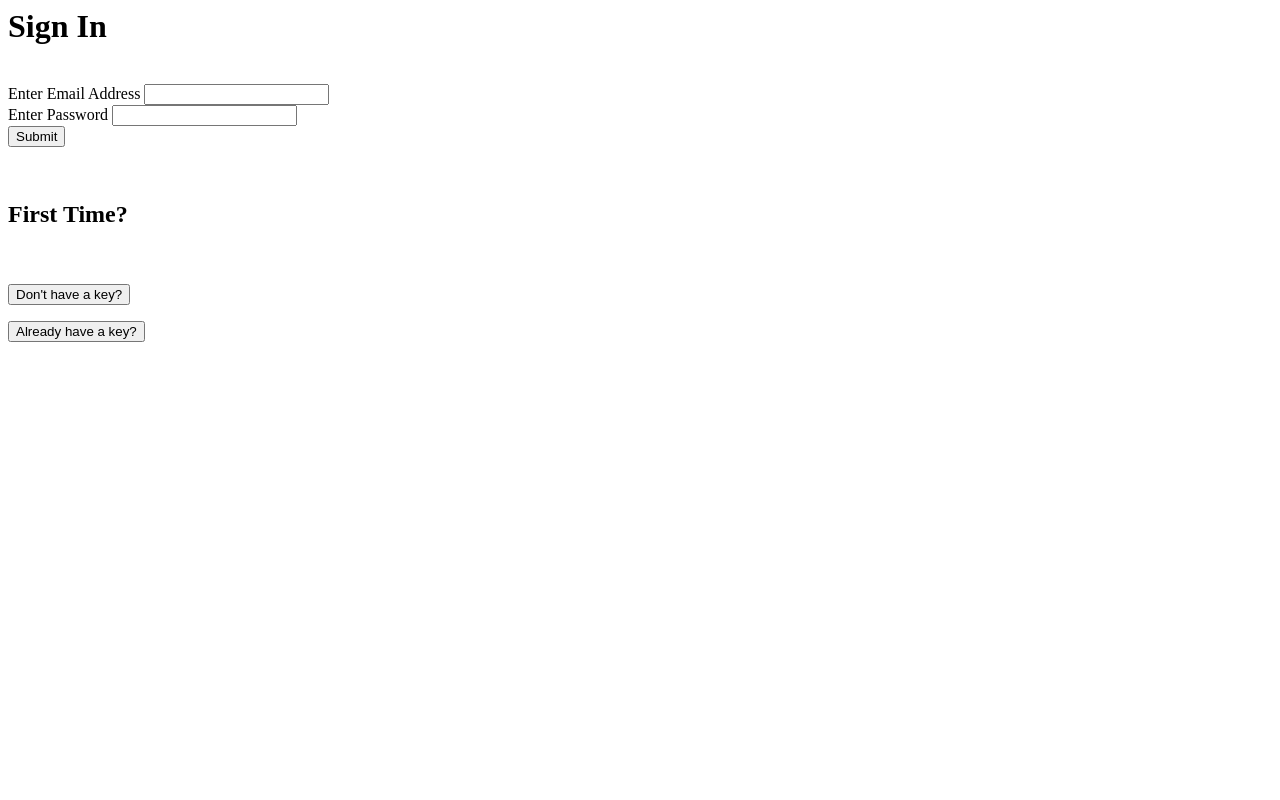
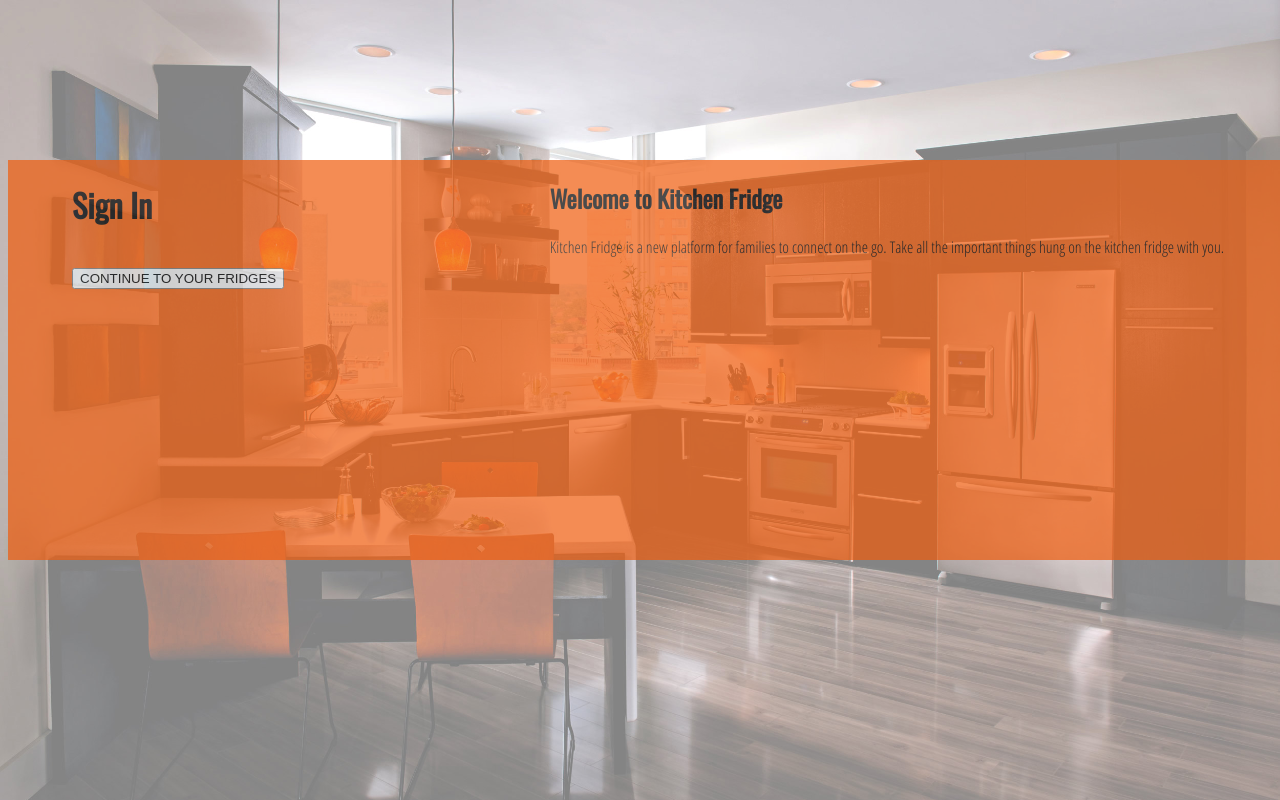
Before and after one commit to Geronimo213/KitchenFridge, a Python web app: template templates/index.html in a window 1280 px wide. Run offline with Jinja, Linux system fonts and the light colour scheme; the template is opened without the code that fills it, so the values that code supplies are empty.

Commit message:
started some css

```diff
--- a/javascript/matchpass.js
+++ b/javascript/matchpass.js
@@ -1,5 +1,3 @@
-<script type="text/javascript">
-
 function checkForm(form)
 {
   if(form.password.value != form.cpassword.value){
@@ -7,5 +5,3 @@ function checkForm(form)
     return false;
   }
 }
-
-</script>
--- a/styles/style.css
+++ b/styles/style.css
@@ -0,0 +1,47 @@
+#welcomepage {
+  background-image: url(/styles/betterkitchen.jpg);
+  background-repeat: no-repeat center center fixed;
+  background-size: cover;
+}
+
+#big{
+  width: 100%;
+  position: absolute;
+  top: 20%;
+  bottom: 30%;
+  background-color: #F05C0C;
+  opacity: 0.7;
+}
+
+#left{
+  position: absolute;
+  left: 5%;
+}
+
+#right{
+  position: absolute;
+  right: 5%;
+}
+
+#post_body{
+  font-family: 'Open Sans Condensed', sans-serif;
+}
+
+#fridge{
+  background-image: url(/styles/fridge.jpeg);
+  background-repeat: no-repeat;
+  background-size: cover;
+}
+
+p{
+  font-family: 'Open Sans Condensed', sans-serif;
+  font-size: 16px;
+}
+
+h2{
+  font-family: 'Oswald', sans-serif;
+}
+
+h1{
+  font-family: 'Oswald', sans-serif;
+}
--- a/templates/FamilyID.html
+++ b/templates/FamilyID.html
@@ -11,12 +11,10 @@
     <br>
     <br>
     <!-- below are two different forms. The first redirects to login. Second redirects to New User -->
-    <form action="TBD" method="get">
+    <form action="/ThankYou" method="get">
       <input type="submit" value="Existing User">
     </form>
-    <form action="/newUser" method="get">
-      <input type="submit" value="New User">
-    </form>
+
 
   </body>
 </html>
--- a/templates/fridgeHome.html
+++ b/templates/fridgeHome.html
@@ -2,5 +2,8 @@
   <body>
     <h1> Home </h1>
     <h2> User's Fridges Go Here </h2>
+    <form method="get" action="/Fridge">
+      <input type="submit" value="To the Fridge">
+    </form>
   </body>
 <html>
--- a/templates/fridgePage.html
+++ b/templates/fridgePage.html
@@ -1,6 +1,8 @@
-<html>
+<html id="fridge">
   <head>
       <title>KitchenFridge</title>
+      <link rel="stylesheet" type="text/css" href="/styles/style.css">
+      <link href='http://fonts.googleapis.com/css?family=Oswald|Open+Sans+Condensed:300' rel='stylesheet' type='text/css'>
   </head>
   <body>
     <div id="post_body" style="position: absolute; width: 70%; left: 15%; text-align: center;">
--- a/templates/index.html
+++ b/templates/index.html
@@ -1,26 +1,26 @@
-<html>
+<html id="welcomepage">
   <head>
     <title>KitchenFridge - Home</title>
+    <link rel="stylesheet" type="text/css" href="/styles/style.css">
+    <link href='http://fonts.googleapis.com/css?family=Oswald|Open+Sans+Condensed:300' rel='stylesheet' type='text/css'>
   </head>
   <body>
-    <h1>Sign In</h1>
-    <br>
-    <form method "post" action="/fridgeHome">
-      Enter Email Address <input type = "text" name= "Username"> <br>
-      Enter Password <input type = "password" name= "Password"> <br>
-      <input type = "submit">
-    </form>
-    <br>
-    <h2>First Time?</h2>
-    <br>
-    <br>
-
-    <form method="get" action="/newFridge">
-      <input type="submit" value="Don't have a key?">
-    </form>
-
-    <form method="get" action="/newUser">
-      <input type="submit" value="Already have a key?">
-    </form>
+    <div id="big">
+      <div id="left">
+        <h1>Sign In</h1>
+        <br>
+        <form method="get" action="/Login">
+          <input type = "submit" value="CONTINUE TO YOUR FRIDGES">
+        </form>
+        <br>
+      </div>
+      <div id="right">
+        <h2>Welcome to Kitchen Fridge</h2>
+        <p>
+          Kitchen Fridge is a new platform for families to connect on the go.
+          Take all the important things hung on the kitchen fridge with you.
+        </p>
+      </div>
+    </div>
   </body>
 </html>
--- a/templates/newFridge.html
+++ b/templates/newFridge.html
@@ -4,7 +4,7 @@
   </head>
   <body>
     <form action="FamilyID" method="post">
-      Fridge Name: <input type="text" name="fridge_name">
+      Fridge Name: <input type="text" name="fridge_name" required="on">
       <br>
       <br>
       <input type="submit" value="Create Fridge">
--- a/templates/newUser.html
+++ b/templates/newUser.html
@@ -4,7 +4,7 @@
   </head>
   <body>
       <!-- This form accepts the username and password and posts the information to the MainHandler. We could use a login handler later if we wanted to. -->
-      <script src="javascript/matchpass.js"></script>
+      <script src="/javascript/matchpass.js"></script>
       <form method="post" action="PersonID" onsubmit="return checkForm(this);">
         Email Address: <input type="email" name="email" required="on">
         <br>
--- a/templates/thankyou.html
+++ b/templates/thankyou.html
@@ -1,4 +1,3 @@
-
 <html>
   <head>
     <title>KitchenFridge - Thank You</title>
@@ -8,7 +7,7 @@
     <br>
     <br>
     <!-- this form will redirect to the login page. Which is a WIP -->
-    <form action="/" method="get">
+    <form action="/Login" method="get">
       <input type="submit" value="Proceed to Login">
     </form>
   </body>
```
Also changed, not shown: app.yaml (+7 -0 lines), main.py (+27 -21 lines), styles/betterkitchen.jpg (added), styles/fridge.jpeg (added), styles/kitchen.jpg (added), 1 other file.
